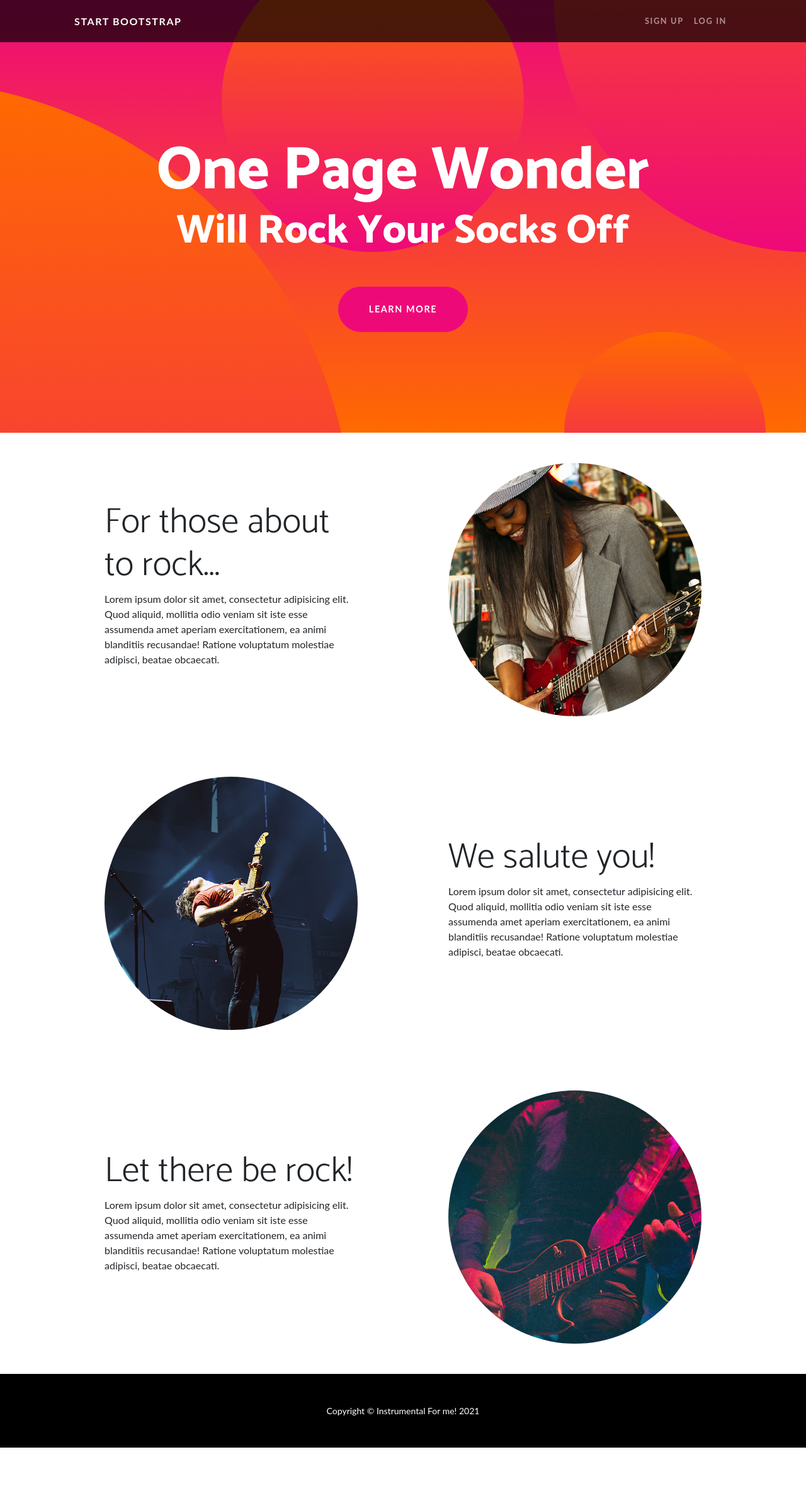
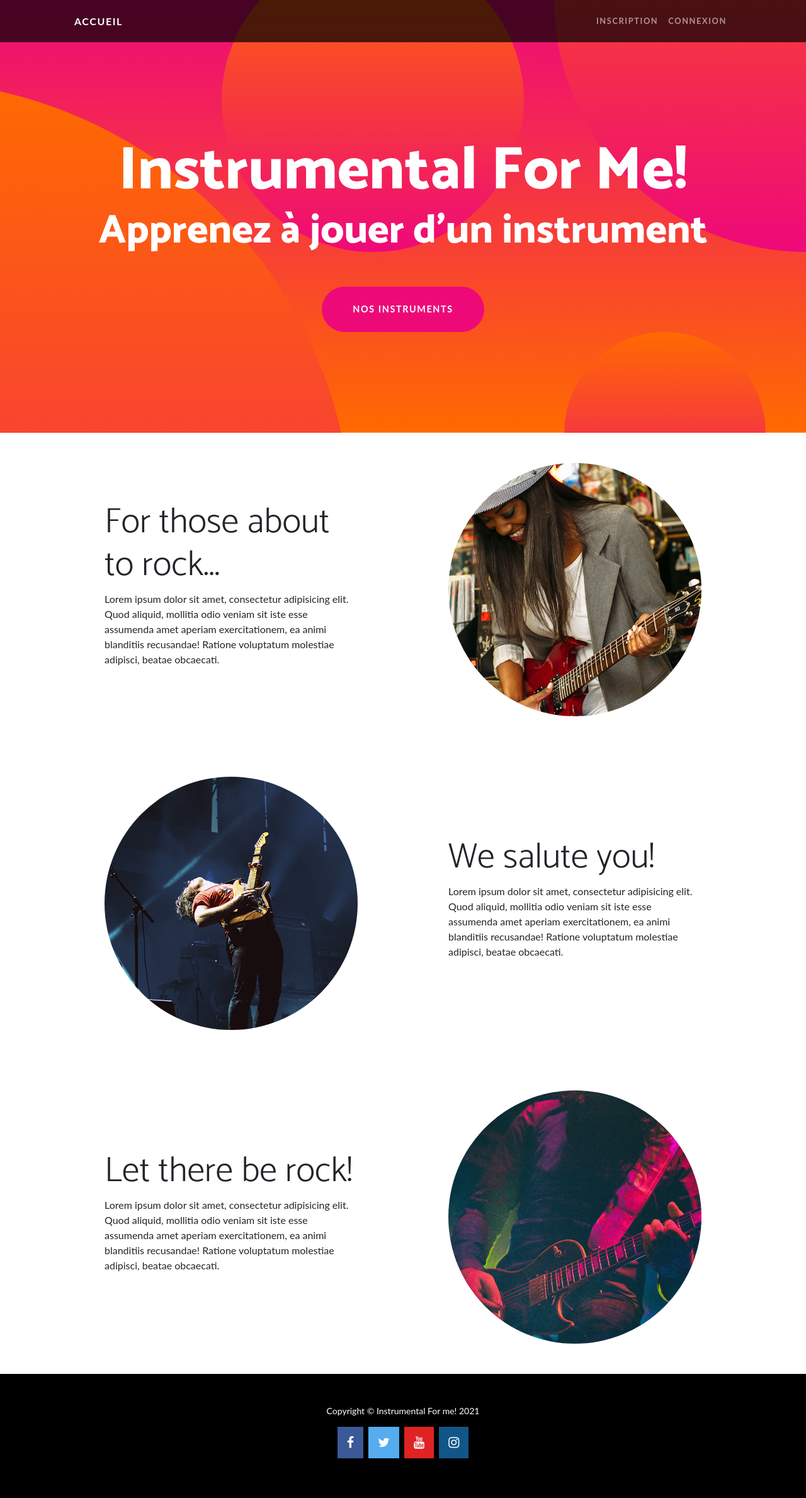
Before and after one commit to Brewalan74/InstrumentalForMe, a WordPress theme: template public/content/themes/instrumentalforme/index.php in a window 1280 px wide. Shown: the whole page at 63% size. Before the commit the page ends 2298 px from the top, so only its background shows below. Run offline with PHP 8.4 and a stand-in for WordPress, Linux system fonts and the light colour scheme; the site name, menu and one post (Sample post) are stand-ins, and other content is empty.

Commit message:
Style add social buttons, add singular.php

```diff
--- /dev/null
+++ b/public/content/themes/instrumentalforme/css/social.css
@@ -0,0 +1,36 @@
+/* How to create social media buttons : https://www.w3schools.com/howto/howto_css_social_media_buttons.asp */
+
+.fa {
+    padding: 15px;
+    font-size: 20px;
+    width: auto;
+    height: auto;
+    text-align: center;
+    text-decoration: none;
+    margin: 15px 2px;
+}
+
+.fa:hover {
+    opacity: 0.7;
+    color: black;
+}
+
+.fa-facebook {
+    background: #3B5998;
+    color: white;
+}
+
+.fa-twitter {
+    background: #55ACEE;
+    color: white;
+}
+
+.fa-youtube {
+    background: #df2323;
+    color: white;
+}
+
+.fa-instagram {
+    background: #125688;
+    color: white;
+}
--- a/public/content/themes/instrumentalforme/functions.php
+++ b/public/content/themes/instrumentalforme/functions.php
@@ -27,9 +27,20 @@ if (!function_exists('instrumentalforme_initializeTheme')) {
 if (!function_exists('instrumentalforme_loadAssets')) {
     function instrumentalforme_loadAssets()
     {
+
         wp_enqueue_style(
             'instrumentalforme-styles',
             get_theme_file_uri('css/styles.css')
+        );
+
+        wp_enqueue_style(
+            'font-awesome-style',
+            'https://cdnjs.cloudflare.com/ajax/libs/font-awesome/4.7.0/css/font-awesome.min.css'
+        );
+
+        wp_enqueue_style(
+            'social-styles',
+            get_theme_file_uri('css/social.css')
         );
 
         wp_enqueue_style(
--- a/public/content/themes/instrumentalforme/partials/footer.tpl.php
+++ b/public/content/themes/instrumentalforme/partials/footer.tpl.php
@@ -1,5 +1,14 @@
 <footer class="py-5 bg-black">
-    <div class="container px-5">
-        <p class="m-0 text-center text-white small">Copyright &copy; Instrumental For me! 2021</p>
+    <div class="container-fluid px-5">
+        <div>
+            <p class="m-0 text-center text-white small">Copyright &copy; Instrumental For me! 2021</p>
+        </div>
+
+        <div class="text-center">
+            <a href="#" class="fa fa-facebook"></a>
+            <a href="#" class="fa fa-twitter"></a>
+            <a href="#" class="fa fa-youtube"></a>
+            <a href="#" class="fa fa-instagram"></a>
+        </div>
     </div>
 </footer>
--- a/public/content/themes/instrumentalforme/partials/header.tpl.php
+++ b/public/content/themes/instrumentalforme/partials/header.tpl.php
@@ -1,9 +1,9 @@
 <header class="masthead text-center text-white">
     <div class="masthead-content">
         <div class="container px-5">
-            <h1 class="masthead-heading mb-0">One Page Wonder</h1>
-            <h2 class="masthead-subheading mb-0">Will Rock Your Socks Off</h2>
-            <a class="btn btn-primary btn-xl rounded-pill mt-5" href="#scroll">Learn More</a>
+            <h1 class="masthead-heading mb-0">Instrumental For Me!</h1>
+            <h2 class="masthead-subheading mb-0">Apprenez à jouer d'un instrument</h2>
+            <a class="btn btn-primary btn-xl rounded-pill mt-5" href="#scroll">Nos instruments</a>
         </div>
     </div>
     <div class="bg-circle-1 bg-circle"></div>
--- a/public/content/themes/instrumentalforme/partials/navbar.tpl.php
+++ b/public/content/themes/instrumentalforme/partials/navbar.tpl.php
@@ -1,11 +1,11 @@
 <nav class="navbar navbar-expand-lg navbar-dark navbar-custom fixed-top">
     <div class="container px-5">
-        <a class="navbar-brand" href="#page-top">Start Bootstrap</a>
+        <a class="navbar-brand" href="#page-top">Accueil</a>
         <button class="navbar-toggler" type="button" data-bs-toggle="collapse" data-bs-target="#navbarResponsive" aria-controls="navbarResponsive" aria-expanded="false" aria-label="Toggle navigation"><span class="navbar-toggler-icon"></span></button>
         <div class="collapse navbar-collapse" id="navbarResponsive">
             <ul class="navbar-nav ms-auto">
-                <li class="nav-item"><a class="nav-link" href="#!">Sign Up</a></li>
-                <li class="nav-item"><a class="nav-link" href="#!">Log In</a></li>
+                <li class="nav-item"><a class="nav-link" href="#!">Inscription</a></li>
+                <li class="nav-item"><a class="nav-link" href="#!">Connexion</a></li>
             </ul>
         </div>
     </div>
```
Also changed, not shown: public/content/themes/instrumentalforme/singular.php (added, +32 -0 lines).
